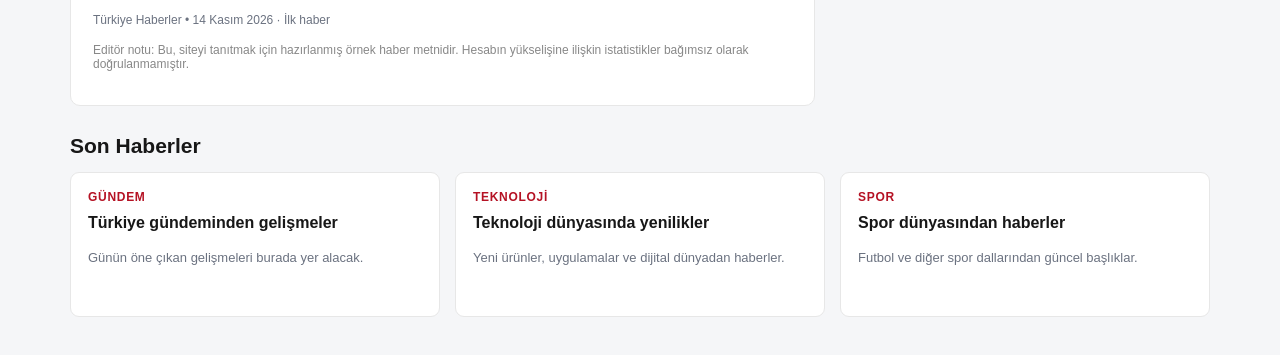
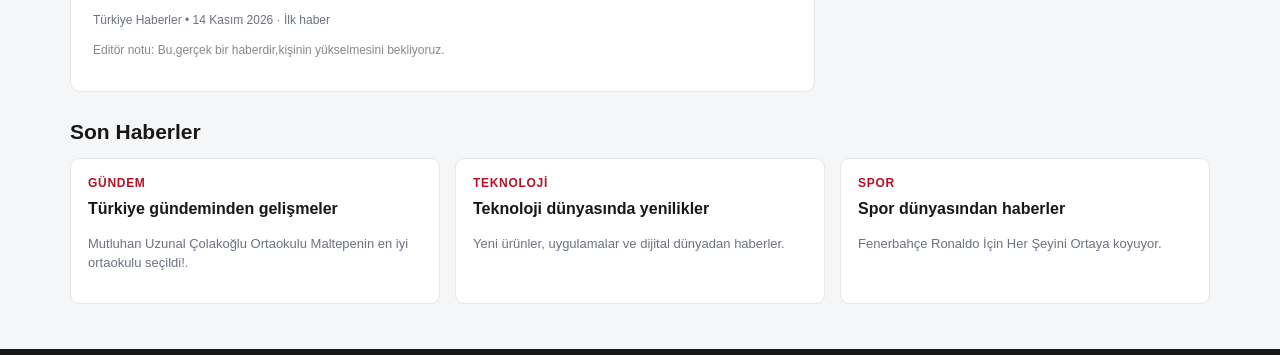
Before and after one commit to 7n9rvwsmjv-alt/T-rkiye-Haberler, a plain HTML site: page index.html in a window 1280 px wide. Shown: the part 787-1142 px from the top of the page. Drawn offline with Linux system fonts and the light colour scheme.

Commit message:
index.html

```diff
--- a/index.html
+++ b/index.html
@@ -48,7 +48,7 @@
           <h1>TikTok'ta Really Bilal adlı hesap yükselişte</h1>
           <p class="summary">“Really Bilal” adlı TikTok hesabı, sosyal medya gündeminin dikkat çeken başlıklarından biri olarak öne çıkıyor. Hesabın paylaşımları ve takipçi etkileşimi merak uyandırıyor.</p>
           <p class="meta">Türkiye Haberler • 14 Kasım 2026 · İlk haber</p>
-          <p style="font-size:12px;color:#888;margin-top:16px">Editör notu: Bu, siteyi tanıtmak için hazırlanmış örnek haber metnidir. Hesabın yükselişine ilişkin istatistikler bağımsız olarak doğrulanmamıştır.</p>
+          <p style="font-size:12px;color:#888;margin-top:16px">Editör notu: Bu,gerçek bir haberdir,kişinin yükselmesini bekliyoruz.</p>
         </div>
       </article>
       <aside class="side">
@@ -61,9 +61,9 @@
     </div>
     <h2 class="section-title">Son Haberler</h2>
     <div class="cards">
-      <article class="card searchable" id="gundem"><div class="category">Gündem</div><h3>Türkiye gündeminden gelişmeler</h3><p>Günün öne çıkan gelişmeleri burada yer alacak.</p></article>
+      <article class="card searchable" id="gundem"><div class="category">Gündem</div><h3>Türkiye gündeminden gelişmeler</h3><p>Mutluhan Uzunal Çolakoğlu Ortaokulu Maltepenin en iyi ortaokulu seçildi!.</p></article>
       <article class="card searchable" id="teknoloji"><div class="category">Teknoloji</div><h3>Teknoloji dünyasında yenilikler</h3><p>Yeni ürünler, uygulamalar ve dijital dünyadan haberler.</p></article>
-      <article class="card searchable" id="spor"><div class="category">Spor</div><h3>Spor dünyasından haberler</h3><p>Futbol ve diğer spor dallarından güncel başlıklar.</p></article>
+      <article class="card searchable" id="spor"><div class="category">Spor</div><h3>Spor dünyasından haberler</h3><p>Fenerbahçe Ronaldo İçin Her Şeyini Ortaya koyuyor.</p></article>
     </div>
   </main>
   <footer><div class="footer-inner"><strong>TÜRKİYE HABERLER</strong><p>Güncel haberler, tek adreste.</p><p>© 2026 Türkiye Haberler · Örnek haber sitesi tasarımı</p></div></footer>
```
